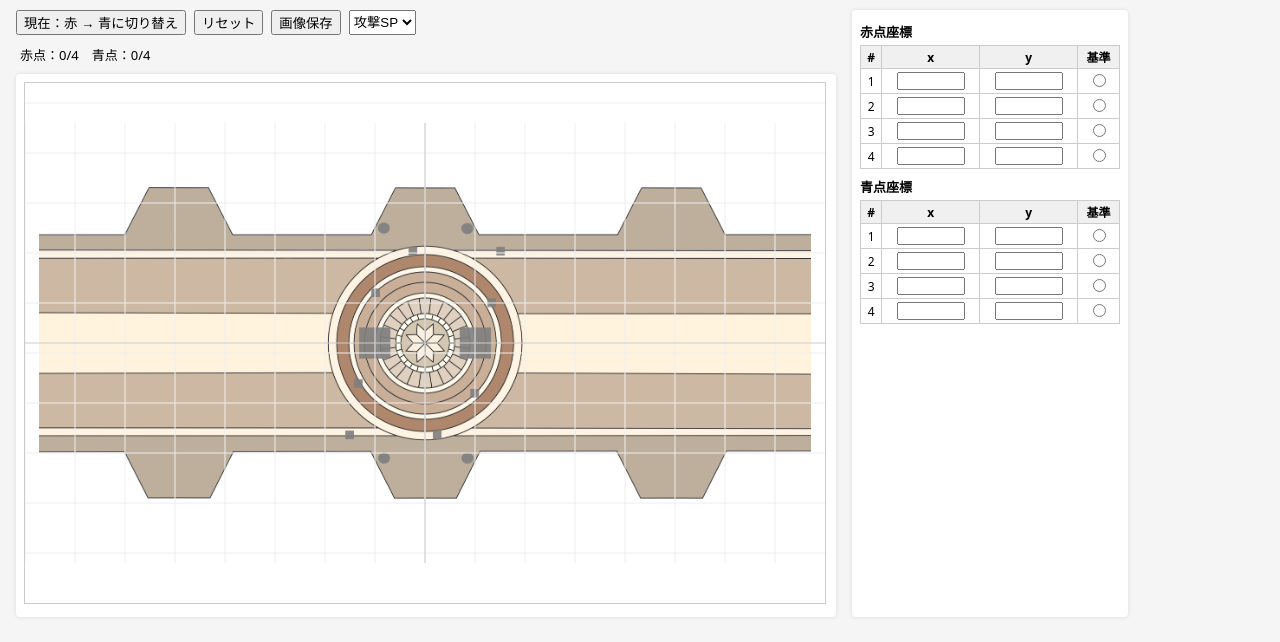
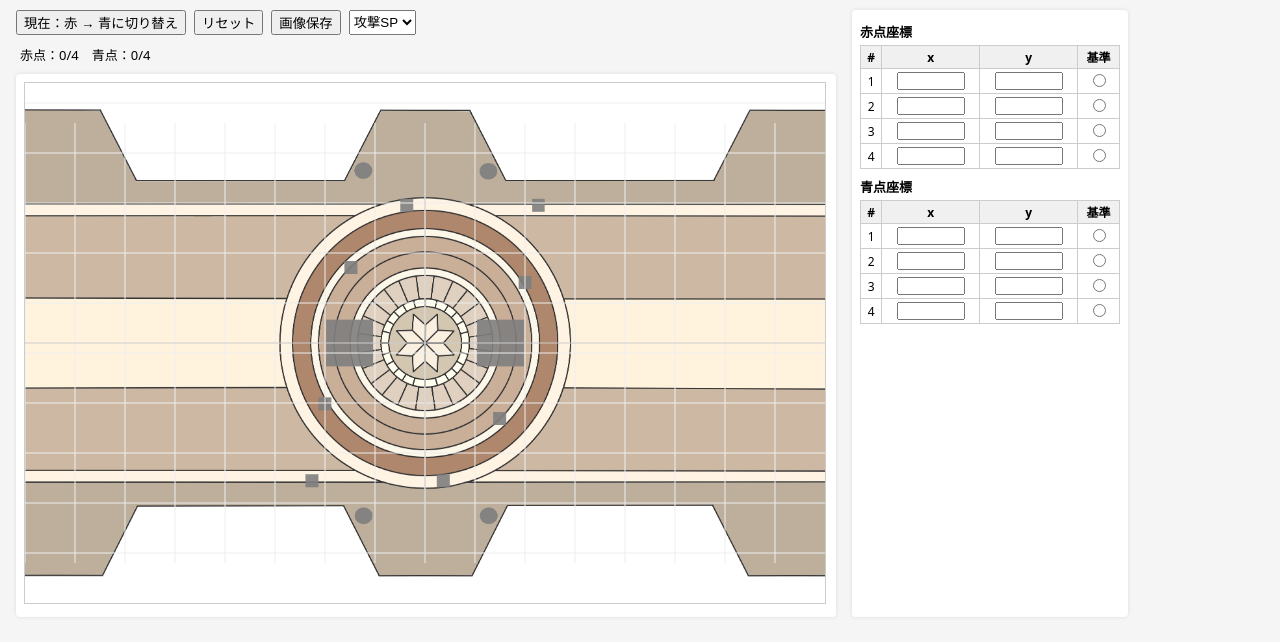
Before and after one commit to HCHO15/forbapvp1.0.0, a plain HTML site: page index.html in a window 1280 px wide. Shown: the part 48-690 px from the top of the page. Drawn offline with Linux system fonts and the light colour scheme.

Commit message:
Update index.html

```diff
--- a/index.html
+++ b/index.html
@@ -350,7 +350,7 @@
 
       /* 背景画像（後面） */
       if (bgLoaded) {
-        const scale = Math.min(width / 3567, height / 2400);
+        const scale = Math.min(width / 3567, height / 2400) * 1.5;
         const w = 3567 * scale;
         const h = 2400 * scale;
         const x = (width - w) / 2;
@@ -364,7 +364,7 @@
 
       /* 背景画像（前面：遮蔽） */
       if (bg2Loaded) {
-        const scale = Math.min(width / 3567, height / 2400);
+        const scale = Math.min(width / 3567, height / 2400) * 1.5;
         const w = 3567 * scale;
         const h = 2400 * scale;
         const x = (width - w) / 2;
```
